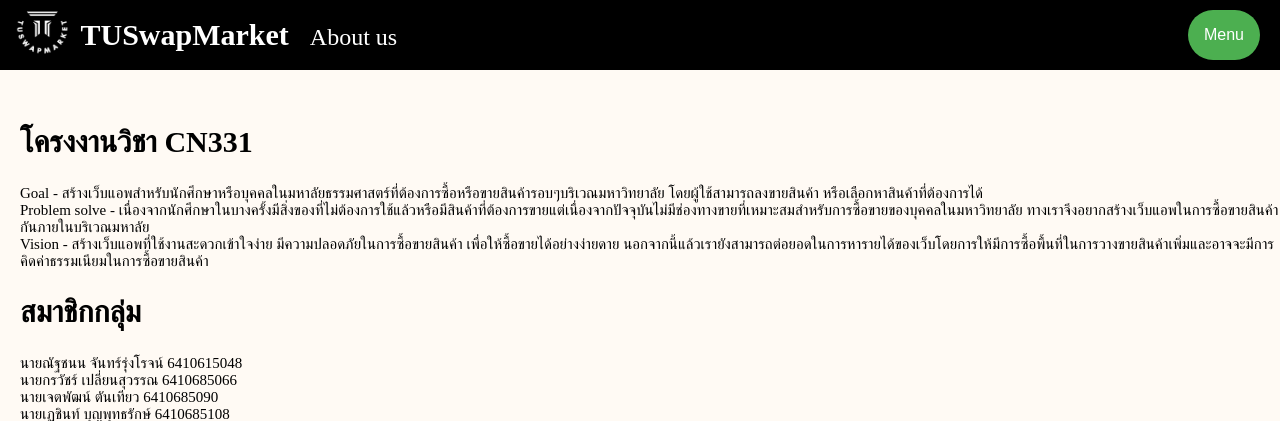
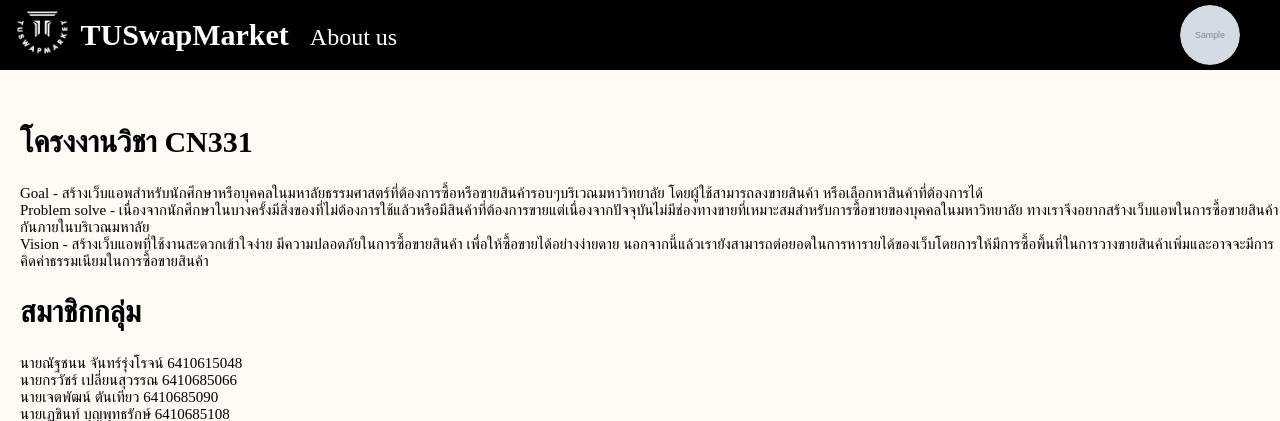
Before and after one commit to 6410685090/TUSwapMarket, a Django app: page /about in a window 1280 px wide. Shown: the top 421 px of the page. Run offline with Django 4.2, Linux system fonts and the light colour scheme; a user stored in the database is signed in; tables that the repository leaves empty hold one stand-in row (values such as "Sample post"); grey boxes marked "Sample" are stand-in pictures.

Commit message:
edit layout

```diff
--- a/swapmarket/static/swapmarket/css/head.css
+++ b/swapmarket/static/swapmarket/css/head.css
@@ -45,19 +45,11 @@ body{
     text-decoration: underline;
 }
 
-.dropbtn {
-    background-color: #4CAF50;
-    color: white;
-    padding: 16px;
-    font-size: 16px;
-    border: none;
-    cursor: pointer;
-    border-radius: 360px;
-}
-
 .dropdown {
     position: relative;
     display: inline-block;
+    margin-right: 20px;
+    margin-top: 5px;
 }
 
 .dropdown-content {
@@ -86,7 +78,7 @@ body{
     background-color: #f1f1f1;
 }
 
-  .dropdown:hover .dropbtn {
+.dropdown:hover .dropbtn {
     background-color: #3e8e41;
 }
 
--- a/swapmarket/templates/swapmarket/layout.html
+++ b/swapmarket/templates/swapmarket/layout.html
@@ -20,7 +20,9 @@
       </div>
       <div class="header-right">
         <div class="dropdown">
-            <button class="dropbtn">Menu</button>
+            <div class="imgicon">
+                <img src="{{ user.userpicture.url }}" class="img">
+            </div>
             <div class="dropdown-content">
                 <a href="/profile" class="button-headerright">Profile</a>
                 <a href="/inbox" class="button-headerright">Inbox</a>
```
